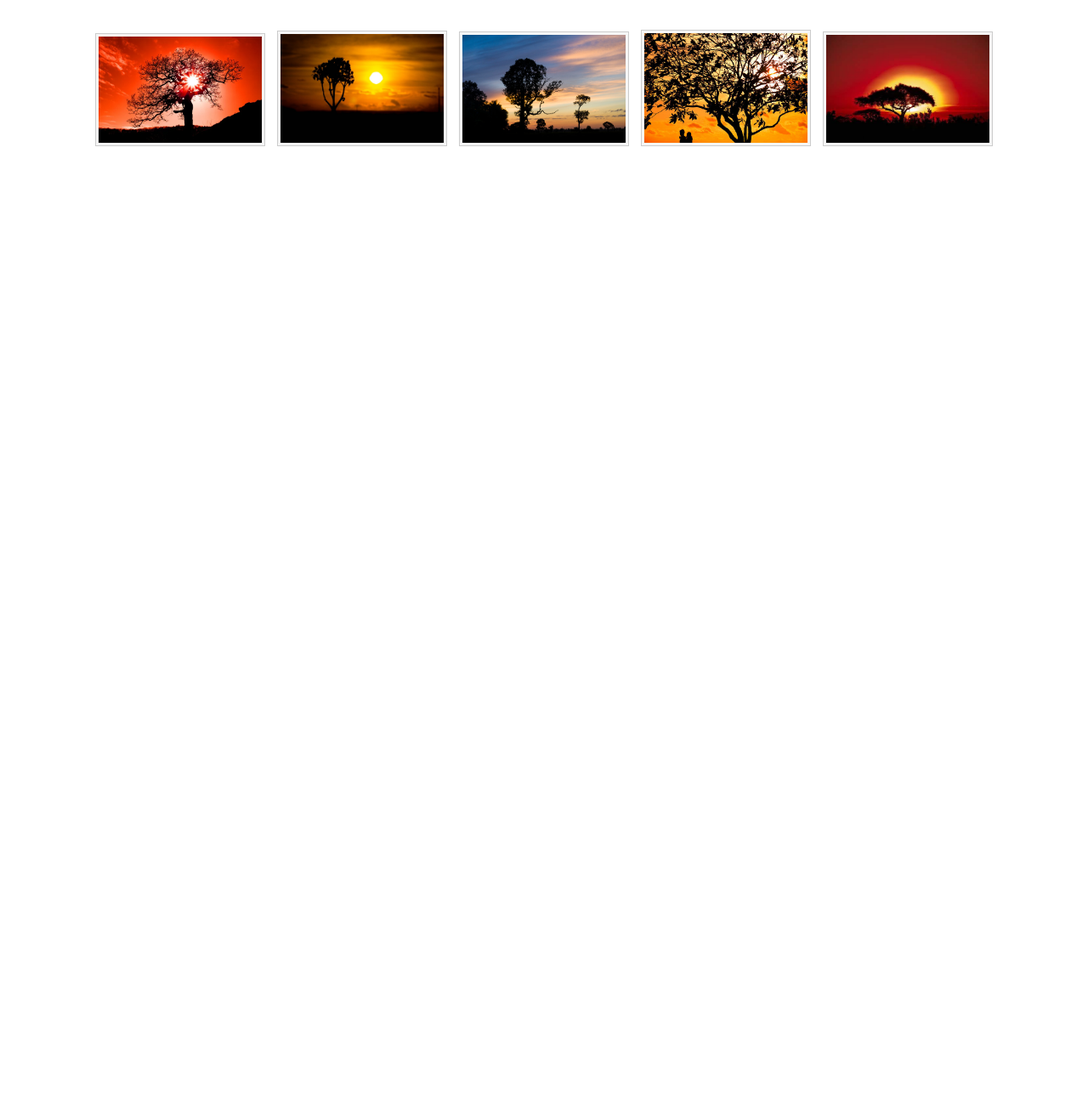
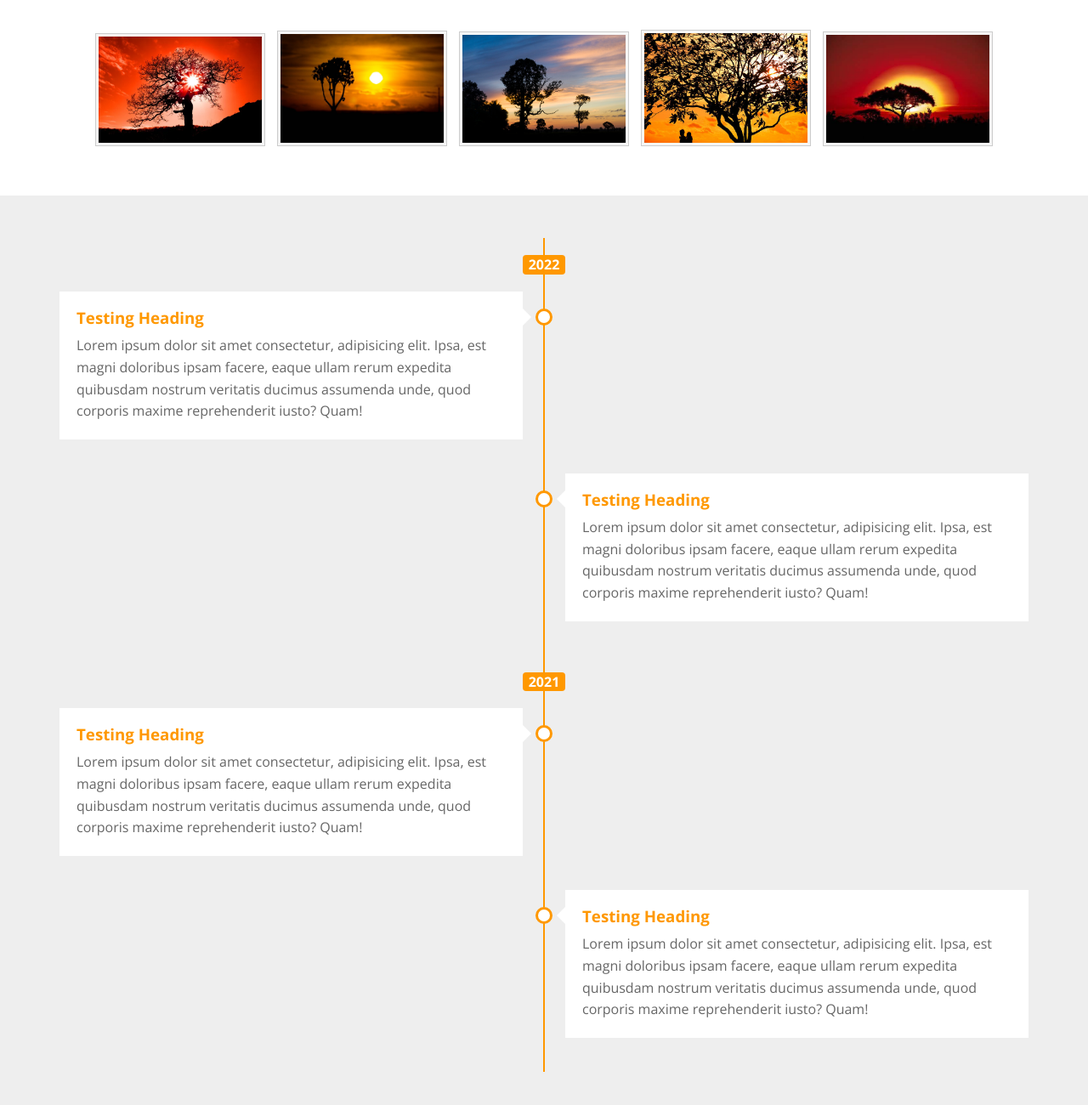
Before and after one commit to mahmoudjhonny/Advanced-Landing-Page, a plain HTML site: page index.html in a window 1280 px wide. Shown: the part 1872-3172 px from the top of the page at 85% size. Before the commit the page ends 2102 px from the top, so only its background shows below. Drawn offline with nearby package versions, Linux system fonts and the light colour scheme.

Commit message:
create timeline section

```diff
--- a/css/master.css
+++ b/css/master.css
@@ -375,3 +375,121 @@ body {
   cursor: pointer;
   font-weight: bold;
 }
+
+/* start Timeline section */
+.timeline {
+  padding: 50px 0;
+  background-color: #eee;
+}
+
+.timeline .timeline-content {
+  position: relative;
+  overflow: hidden;
+}
+
+.timeline .timeline-content::before {
+  content: "";
+  height: 100%;
+  width: 2px;
+  background-color: var(--main-color);
+  position: absolute;
+  left: 50%;
+  margin-left: -1px;
+  top: 0;
+}
+
+.timeline .timeline-content .year {
+  margin: 20px auto;
+  width: 50px;
+  background-color: var(--main-color);
+  position: relative;
+  z-index: 2;
+  border-radius: 4px;
+  text-align: center;
+  color: #fff;
+  padding: 2px 5px;
+  font-weight: bold;
+}
+
+.timeline .timeline-content .left,
+.timeline .timeline-content .right {
+  width: calc(50% - 25px);
+  margin-bottom: 40px;
+  position: relative;
+}
+
+.timeline .timeline-content .left {
+  float: left;
+}
+
+.timeline .timeline-content .left::before {
+  right: -35px;
+}
+
+.timeline .timeline-content .right {
+  float: right;
+}
+
+.timeline .timeline-content .right::before {
+  left: -35px;
+}
+
+.timeline .timeline-content .left::before,
+.timeline .timeline-content .right::before {
+  content: "";
+  width: 14px;
+  height: 14px;
+  background-color: #fff;
+  border: 3px solid var(--main-color);
+  position: absolute;
+  border-radius: 50%;
+  top: 20px;
+}
+
+.timeline .timeline-content .content {
+  padding: 20px;
+  background-color: #fff;
+}
+
+.timeline .timeline-content .content h3 {
+  font-weight: bold;
+  color: var(--main-color);
+  margin: 0 0 10px;
+}
+
+.timeline .timeline-content .content p {
+  color: #666;
+  margin: 0;
+  line-height: 1.6;
+}
+
+/* class for clear float  */
+.clearfix {
+  clear: both;
+}
+
+.timeline .timeline-content .left .content::before {
+  content: "";
+  border-style: solid;
+  border-width: 10px;
+  border-color: transparent transparent transparent #fff;
+  height: 0;
+  width: 0;
+  position: absolute;
+  right: -20px;
+  top: 20px;
+}
+
+.timeline .timeline-content .right .content::before {
+  content: "";
+  border-style: solid;
+  border-width: 10px;
+  border-color: transparent #fff transparent transparent;
+  height: 0;
+  width: 0;
+  position: absolute;
+  left: -20px;
+  top: 20px;
+}
+
+/* End Timeline section */
--- a/index.html
+++ b/index.html
@@ -140,6 +140,64 @@
     </div>
     <!-- End Gallary Section -->
 
+    <!-- Start Timeline section -->
+    <div class="timeline">
+      <div class="container">
+        <div class="timeline-content">
+          <div class="year">2022</div>
+          <div class="left">
+            <div class="content">
+              <h3>Testing Heading</h3>
+              <p>
+                Lorem ipsum dolor sit amet consectetur, adipisicing elit. Ipsa,
+                est magni doloribus ipsam facere, eaque ullam rerum expedita
+                quibusdam nostrum veritatis ducimus assumenda unde, quod
+                corporis maxime reprehenderit iusto? Quam!
+              </p>
+            </div>
+          </div>
+          <div class="clearfix"></div>
+          <div class="right">
+            <div class="content">
+              <h3>Testing Heading</h3>
+              <p>
+                Lorem ipsum dolor sit amet consectetur, adipisicing elit. Ipsa,
+                est magni doloribus ipsam facere, eaque ullam rerum expedita
+                quibusdam nostrum veritatis ducimus assumenda unde, quod
+                corporis maxime reprehenderit iusto? Quam!
+              </p>
+            </div>
+          </div>
+          <div class="clearfix"></div>
+          <div class="year">2021</div>
+          <div class="left">
+            <div class="content">
+              <h3>Testing Heading</h3>
+              <p>
+                Lorem ipsum dolor sit amet consectetur, adipisicing elit. Ipsa,
+                est magni doloribus ipsam facere, eaque ullam rerum expedita
+                quibusdam nostrum veritatis ducimus assumenda unde, quod
+                corporis maxime reprehenderit iusto? Quam!
+              </p>
+            </div>
+          </div>
+          <div class="clearfix"></div>
+          <div class="right">
+            <div class="content">
+              <h3>Testing Heading</h3>
+              <p>
+                Lorem ipsum dolor sit amet consectetur, adipisicing elit. Ipsa,
+                est magni doloribus ipsam facere, eaque ullam rerum expedita
+                quibusdam nostrum veritatis ducimus assumenda unde, quod
+                corporis maxime reprehenderit iusto? Quam!
+              </p>
+            </div>
+          </div>
+        </div>
+      </div>
+    </div>
+    <!-- End TimeLine section -->
+
     <script src="js/master.js"></script>
   </body>
 </html>
--- a/js/master.js
+++ b/js/master.js
@@ -127,7 +127,7 @@ window.onscroll = function () {
 // Gallery Section
 let ourGalleryImg = document.querySelectorAll(".gallery img");
 ourGalleryImg.forEach((img) => {
-  img.addEventListener("click", (e) => {
+  img.addEventListener("click", () => {
     let overlay = document.createElement("div");
     overlay.className = "popup-overlay";
     document.body.appendChild(overlay);
```
